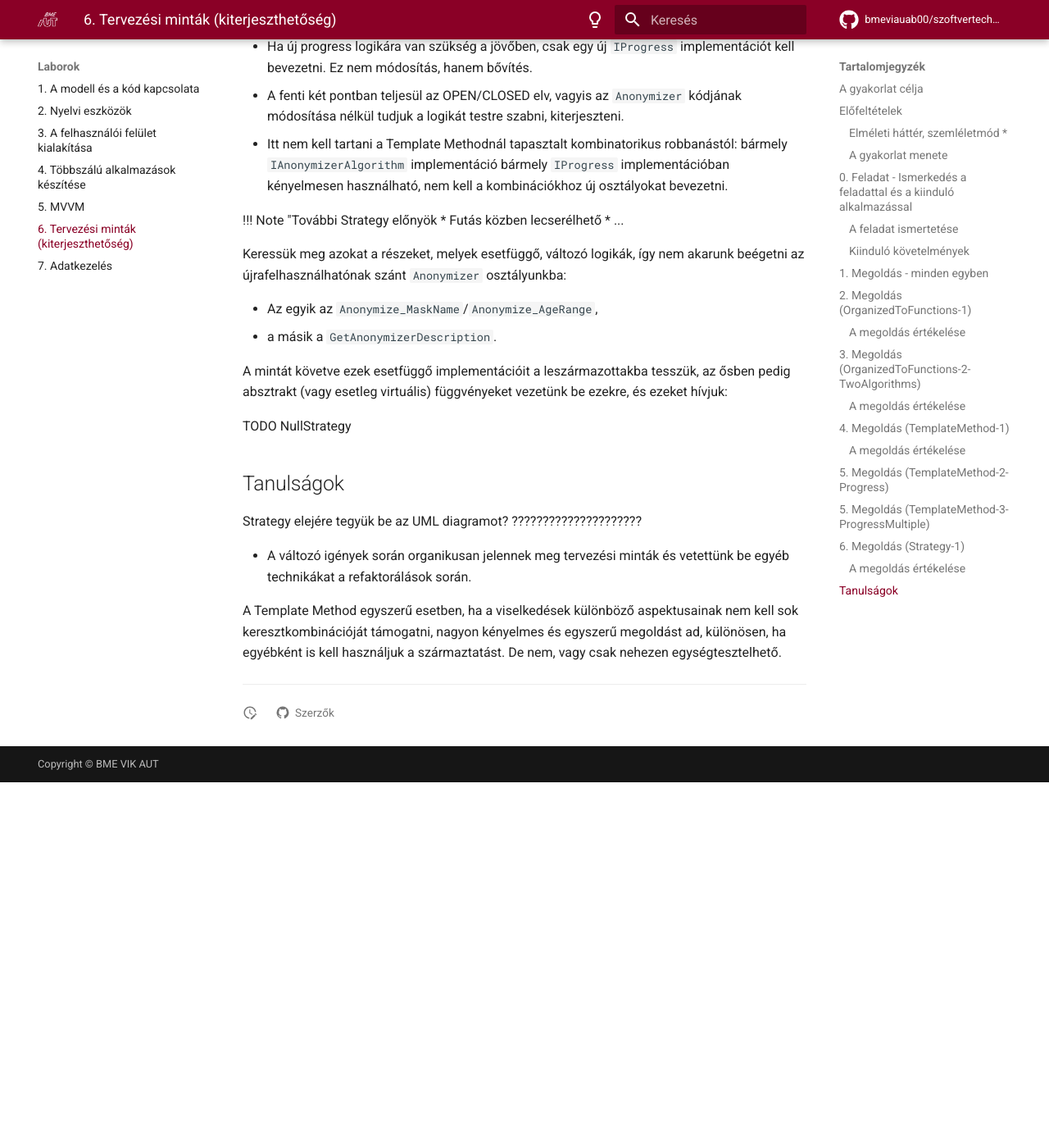
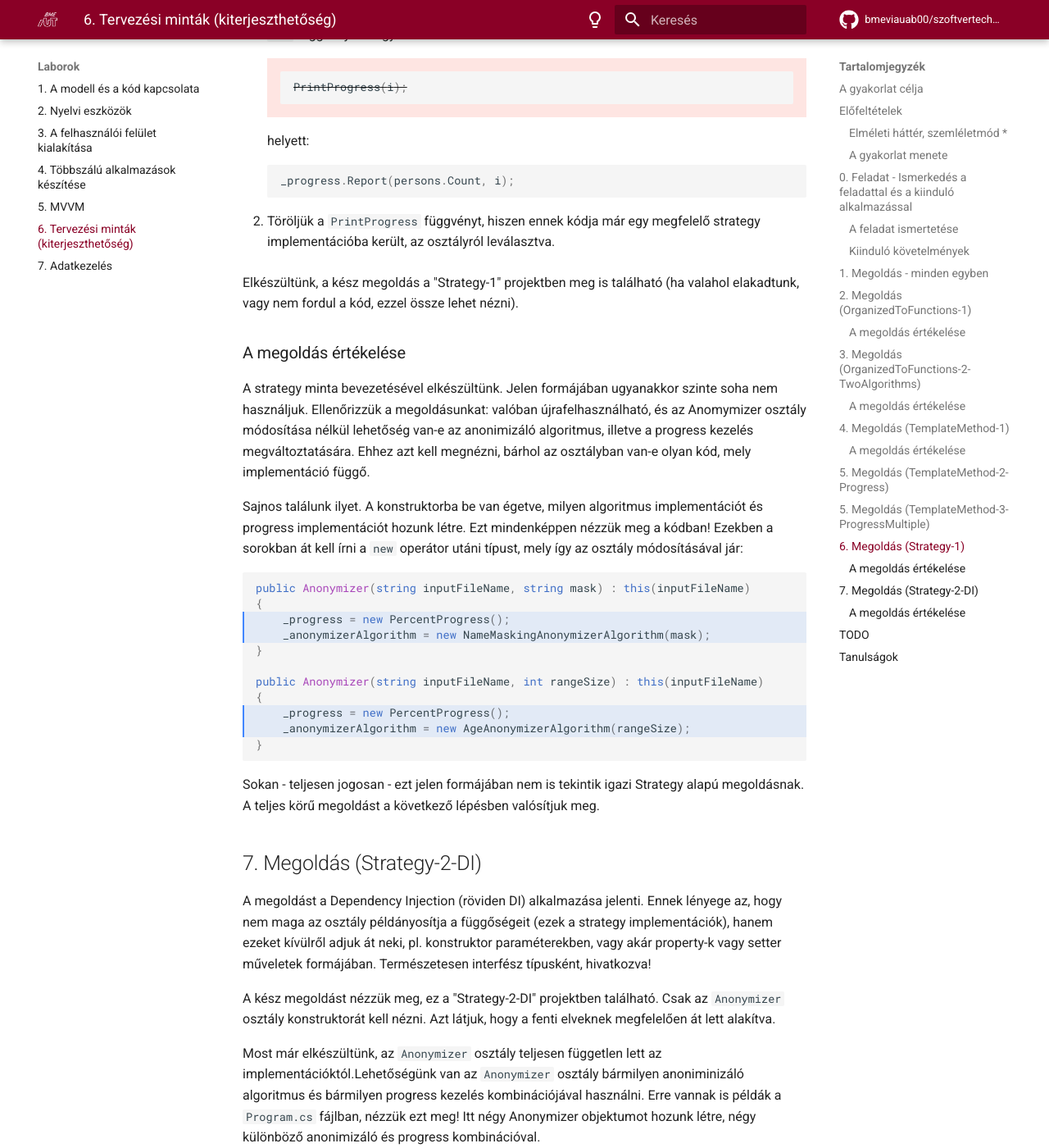
Before and after one commit to bmeviauab00/szoftvertechnikak, an MkDocs documentation site: the page built from docs/labor/6-tervezesi-mintak/index.md, in a window 1280 px wide and 1400 px high, scrolled down 17836 px. Shown: the whole window at 82% size. Built offline with MkDocs 1.6.1 and Material for MkDocs 9.7.7, drawn with Linux system fonts in a browser that asks for light colours; emoji names are drawn with the system emoji font; comment, search, counter and statistics services are not loaded; the version menu is left out; before the commit the page ends 18790 px from its top, so only the background shows below that; some of the changed text lies outside the part shown.

Commit message:
Tervezési minták lab

````diff
--- a/docs/labor/6-tervezesi-mintak/index.md
+++ b/docs/labor/6-tervezesi-mintak/index.md
@@ -396,18 +396,15 @@
 * Progress kezelés, melyhez egy művelet tartozik:
     * Progress megjelenítése
 
-A nehezével meg is vagyunk, ettől kezdve alapvetően mechanikusan lehet dolgozni:
+A nehezével meg is vagyunk, ettől kezdve alapvetően mechanikusan lehet dolgozni a Strategy mintát követve:
 
-* a fenti aspektusok mindegyikéhez egy-egy interfészt kell bevezetni, a fent meghatározott műveletekkel,
-* majd ezekhez el kell készíteni a megfelelő implementációkat.
-
-Ezeket fogjuk most megtenni.
+1. A fenti aspektusok mindegyikéhez egy-egy strategy interfészt kell bevezetni, a fent meghatározott műveletekkel, és ezekhez el kell készíteni a megfelelő implementációkat
+2. Az Anonymizer osztályba be kell vezetni egy-egy strategy interfész tagváltozót, és a kiterjesztési pontokban ezen tagváltozókon keresztül használni az aktuálisan beállított strategy implementációs objektumokat.
 
 Először vezessük be az **anonimizáláshoz** tartozó interfészt és implementációkat:
 
-1. Hozzunk létre a projektben egy `AnonymizerAlgorithms` nevű mappát (jobb katt a "Strategy-0-Begin" projekten, majd *Add/New Folder* menü).
-2. A következő lépésekben minden interfészt és osztály egy külön, a nevének megfelelő forrásfájlba tegyünk a szokásos módon!
-3. Vegyünk fel ebben egy `IAnonymizerAlgorithm` interfészt az alábbi kóddal:
+1. Hozzunk létre a projektben egy `AnonymizerAlgorithms` nevű mappát (jobb katt a "Strategy-0-Begin" projekten, majd *Add/New Folder* menü). A következő lépésekben minden interfészt és osztály egy külön, a nevének megfelelő forrásfájlba tegyünk a szokásos módon!
+2. Vegyünk fel ebben a mappában egy `IAnonymizerAlgorithm` interfészt az alábbi kóddal:
 
     ``` csharp title="IAnonymizerAlgorithm.cs"
     public interface IAnonymizerAlgorithm
@@ -483,22 +480,22 @@
     !!! warning
         Mindenképpen figyeljük meg, hogy az interfész és a megvalósításai kizárólag az anonimizálással foglalkoznak, semmiféle más logika (pl. progress kezelés) nincs itt!
 
-Második lépésben vezessük be a **progress kezeléshez** tartozó interfészt és implementációkat:
+**Második** lépésben vezessük be a **progress kezeléshez** tartozó interfészt és implementációkat:
 
-1. Hozzunk létre a projektben egy `Progresses` nevű mappát.
-2. A következő lépésekben minden interfészt és osztály egy külön, a nevének megfelelő forrásfájlba tegyünk a szokásos módon.
-3. Vegyünk fel ebben egy `IProgress` interfészt az alábbi kóddal:
+1. Hozzunk létre a projektben egy `Progresses` nevű mappát. A következő lépésekben minden interfészt és osztály egy külön, a nevének megfelelő forrásfájlba tegyünk a szokásos módon.
+2. Vegyünk fel ebben a mappában egy `IProgress` interfészt az alábbi kóddal:
 
-    ``` csharp title="IProgress.cs"
-    public interface IProgress
-    {
-        void Report(int count, int index);
-    }
-    ```
+    ??? example "Megoldás **"
+        ``` csharp title="IProgress.cs"
+        public interface IProgress
+        {
+            void Report(int count, int index);
+        }
+        ```
 
-4. Vegyük fel ennek az interfésznek az egyszerű progresshez tartozó megvalósítását ugyanebbe a mappába**
+3. Vegyük fel ennek az interfésznek az egyszerű progresshez tartozó megvalósítását ugyanebbe a mappába**
 
-    ??? example "Megoldás"
+    ??? example "Megoldás **"
 
         ``` csharp title="IProgress.cs"
         public class SimpleProgress: IProgress
@@ -532,17 +529,16 @@
         }
         ```
 
-6. Fontos gondolat
+5. Fontos gondolat
 
     !!! warning "Fontos"
         Mindenképpen figyeljük meg, hogy az interfész és a megvalósításai kizárólag a progress kezeléssel foglalkoznak, semmiféle más logika (pl. anonimizálás) nincs itt!
 
-
-A következő fontos lépés az anoninimizáló alaposztály újrafelhasználhatóvá és kiterjeszthetővé tétele a fent bevezetett strategy-k segítségével. Az Anonymizer.cs fájlban:
+A következő fontos lépés az anoninimizáló alaposztály újrafelhasználhatóvá és kiterjeszthetővé tétele a fent bevezetett strategy-k segítségével. Az `Anonymizer.cs` fájlban **:
 
 1. Töröljük a következőket:
-   1. `AnonymizerMode` enum típus
-   2. `_anonymizerMode`, `_mask` és `_rangeSize` tagok
+      * `AnonymizerMode` enum típus
+      * `_anonymizerMode`, `_mask` és `_rangeSize` tagok
 2. Vezessünk be egy-egy strategy interfész típusú tagot:
 
     ``` csharp
@@ -559,7 +555,7 @@
 
 4. Az előző pontban bevezetett `_progress` és `_anonymizerAlgorithm` kezdőértéke null, a konstruktorban állítsuk ezeket a referenciákat az igényeinknek megfelelő implementációra. Pl.:
 
-    ``` csharp
+    ``` csharp hl_lines="3-4 9-10"
     public Anonymizer(string inputFileName, string mask) : this(inputFileName)
     {
         _progress = new PercentProgress();
@@ -597,10 +593,76 @@
     Person person = _anonymizerAlgorithm.Anonymize(persons[i]);
     ```
 
-    !!! warning "Fontos"
-        Vegyük észre, hogy a viselkedés nincs beégetve a kódba, teljesen attól függ, hogy a `_anonymizerAlgorithm` interfész milyen implementációra mutat. Vagyis itt valóban egy kiterjesztési pontot vezettünk be.
+2. Töröljük a `Anonymize_MaskName` és `Anonymize_AgeRange` függvényeket, hiszen ezek kódja már a strategy implementációkba került, az osztályról leválasztva.
 
-TODO <COMING SOON>
+4. A `PrintSummary` függvényünk a rugalmatlan, `switch` alapokon működő `GetAnonymizerDescription`-t hívja. Ezt a `GetAnonymizerDescription` hívást cseréljük le, delegáljuk a `_anonymizerAlgorithm` objektumnak. A `PrintSummary` függvényben (csak a lényeget kiemelve):
+
+    ``` csharp
+        ... GetAnonymizerDescription() ...
+    ```
+
+    helyett:
+
+    ``` csharp
+        ... _anonymizerAlgorithm.GetAnonymizerDescription() ...
+    ```
+
+    Pár sorral lejjebb a `GetAnonymizerDescription` függvényt töröljük is az osztályból (ennek kódja megfelelő strategy implementációkba bekült).
+
+Az utolsó lépés az `Anonymizer` osztályba beégetett **progress kezelés** lecserélése:
+
+1. Itt is delegáljuk a kérést, mégpedig a korábban bevezetett `_progress` objektumunknak. A `Run` függvényben egy sort kell ehhez lecserélni:
+
+    {--
+
+    ``` csharp
+    PrintProgress(i);
+    ```
+
+    --}
+
+    helyett:
+
+    ``` csharp
+    _progress.Report(persons.Count, i);
+    ```
+
+2. Töröljük a `PrintProgress` függvényt, hiszen ennek kódja már egy megfelelő strategy implementációba került, az osztályról leválasztva.
+
+Elkészültünk, a kész megoldás a "Strategy-1" projektben meg is található (ha valahol elakadtunk, vagy nem fordul a kód, ezzel össze lehet nézni).
+
+### A megoldás értékelése
+
+A strategy minta bevezetésével elkészültünk. Jelen formájában ugyanakkor szinte soha nem használjuk. Ellenőrizzük a megoldásunkat: valóban újrafelhasználható, és az Anomymizer osztály módosítása nélkül lehetőség van-e az anonimizáló algoritmus, illetve a progress kezelés megváltoztatására. Ehhez azt kell megnézni, bárhol az osztályban van-e olyan kód, mely implementáció függő.
+
+Sajnos találunk ilyet. A konstruktorba be van égetve, milyen algoritmus implementációt és progress implementációt hozunk létre. Ezt mindenképpen nézzük meg a kódban! Ezekben a sorokban át kell írni a `new` operátor utáni típust, mely így az osztály módosításával jár:
+
+``` csharp hl_lines="3-4 9-10"
+public Anonymizer(string inputFileName, string mask) : this(inputFileName)
+{
+    _progress = new PercentProgress();
+    _anonymizerAlgorithm = new NameMaskingAnonymizerAlgorithm(mask);
+}
+
+public Anonymizer(string inputFileName, int rangeSize) : this(inputFileName)
+{
+    _progress = new PercentProgress();
+    _anonymizerAlgorithm = new AgeAnonymizerAlgorithm(rangeSize);
+}
+```
+
+Sokan - teljesen jogosan - ezt jelen formájában nem is tekintik igazi Strategy alapú megoldásnak. A teljes körű megoldást a következő lépésben valósítjuk meg.
+
+## 7. Megoldás (Strategy-2-DI)
+
+A megoldást a Dependency Injection (röviden DI) alkalmazása jelenti. Ennek lényege az, hogy nem maga az osztály példányosítja a függőségeit (ezek a strategy implementációk), hanem ezeket kívülről adjuk át neki, pl. konstruktor paraméterekben, vagy akár property-k vagy setter műveletek formájában. Természetesen interfész típusként, hivatkozva!
+
+A kész megoldást nézzük meg, ez a "Strategy-2-DI" projektben található. Csak az `Anonymizer` osztály konstruktorát kell nézni. Azt látjuk, hogy a fenti elveknek megfelelően át lett alakítva.
+
+Most már elkészültünk, az `Anonymizer` osztály teljesen független lett az implementációktól.Lehetőségünk van az `Anonymizer` osztály bármilyen anoniminizáló algoritmus és bármilyen progress kezelés kombinációjával használni. Erre vannak is példák a `Program.cs` fájlban, nézzük ezt meg! Itt négy Anonymizer objektumot hozunk létre, négy különböző anonimizáló és progress kombinációval.
+
+!!! Note "A működés ellenőrzése"
+    A gyakorlat során erre valószínűleg nem lesz idő, de aki bizonytalan abban, "mitől is működik" a strategy minta, mitől lesz más a viselkedés a fenti négy esetre: érdemes töréspontokat tenni a `Program.cs` fájlban a négy `Run` függvényhívásra, és a függvényekbe a debuggerben belelépkedve megnézni, hogy mindig a megfelelő stategy implementáció hívódik meg.
 
 ### A megoldás értékelése
 
@@ -609,20 +671,14 @@
 * Az `Anonymizer` egy újrafelhasználható(bb) osztály lett.
 * Ha új anonimizáló logikára van szükség a jövőben, csak egy új `IAnonymizerAlgorithm` implementációt kell bevezetni. Ez nem módosítás, hanem bővítés.
 * Ha új progress logikára van szükség a jövőben, csak egy új `IProgress` implementációt kell bevezetni. Ez nem módosítás, hanem bővítés.
-* A fenti két pontban teljesül az OPEN/CLOSED elv, vagyis az `Anonymizer` kódjának módosítása nélkül tudjuk a logikát testre szabni, kiterjeszteni.
+* A fenti két pontban teljesül az OPEN/CLOSED elv, vagyis az `Anonymizer` kódjának módosítása nélkül tudjuk a logikáját testre szabni, kiterjeszteni.
 * Itt nem kell tartani a Template Methodnál tapasztalt kombinatorikus robbanástól: bármely `IAnonymizerAlgorithm` implementáció bármely `IProgress` implementációban kényelmesen használható, nem kell a kombinációkhoz új osztályokat bevezetni.
 
 !!! Note "További Strategy előnyök
     * Futás közben lecserélhető
     * ...
 
-Keressük meg azokat a részeket, melyek esetfüggő, változó logikák, így nem akarunk beégetni az újrafelhasználhatónak szánt `Anonymizer` osztályunkba:
-
-* Az egyik az `Anonymize_MaskName`/`Anonymize_AgeRange`,
-* a másik a `GetAnonymizerDescription`.
-
-A mintát követve ezek esetfüggő implementációit a leszármazottakba tesszük, az ősben pedig absztrakt (vagy esetleg virtuális) függvényeket vezetünk be ezekre, és ezeket hívjuk:
-
+## TODO
 TODO NullStrategy
 
 ## Tanulságok
````
Also changed, not shown: other parts of docs/labor/6-tervezesi-mintak/index.md (+9 -9 lines).
